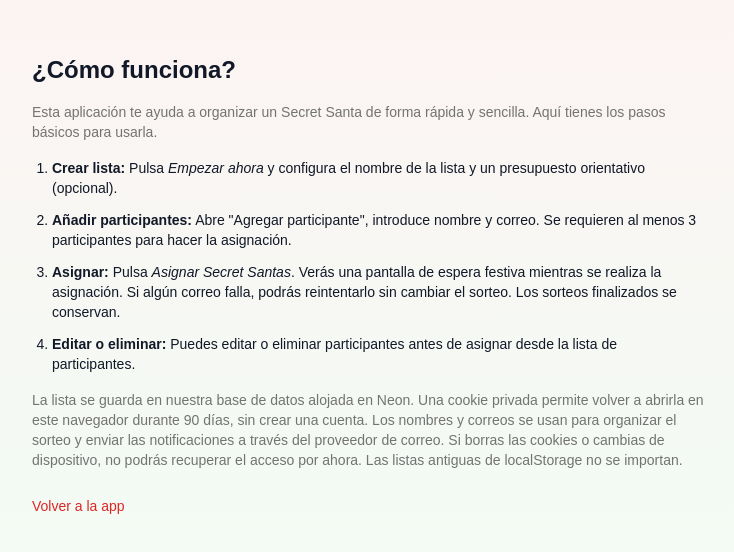
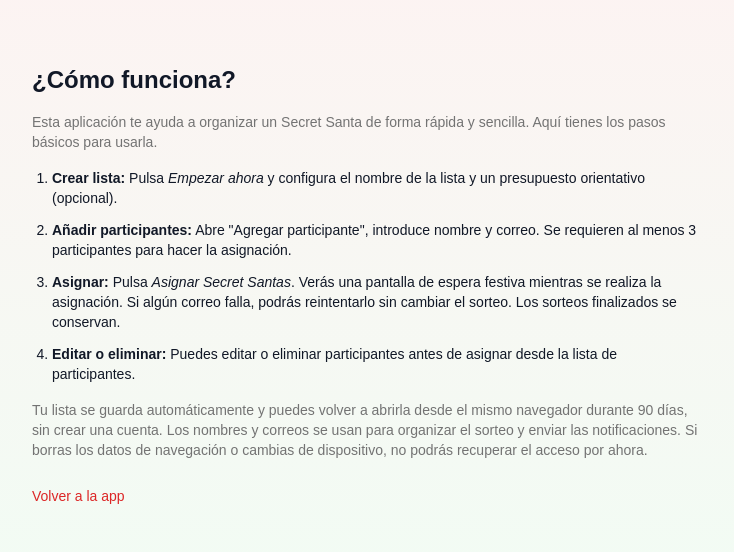
Before and after one commit to LucaPalminteri/secret-santa, a Next.js app: page /help in a window 1280 px wide. Shown: the part 114-666 px from the top of the page, without its empty margins (272-1006 px from the left). Built offline with nearby package versions, Linux system fonts and the light colour scheme.

Commit message:
docs: simplify help page wording

```diff
--- a/src/app/help/page.tsx
+++ b/src/app/help/page.tsx
@@ -28,9 +28,9 @@ export default function HelpPage() {
         </ol>
 
         <p className="mb-4 text-sm text-muted-foreground">
-          La lista se guarda en nuestra base de datos alojada en Neon. Una cookie privada permite volver a abrirla en este navegador durante
-          90 días, sin crear una cuenta. Los nombres y correos se usan para organizar el sorteo y enviar las notificaciones a través del proveedor de correo.
-          Si borras las cookies o cambias de dispositivo, no podrás recuperar el acceso por ahora. Las listas antiguas de localStorage no se importan.
+          Tu lista se guarda automáticamente y puedes volver a abrirla desde el mismo navegador durante 90 días, sin crear una cuenta.
+          Los nombres y correos se usan para organizar el sorteo y enviar las notificaciones.
+          Si borras los datos de navegación o cambias de dispositivo, no podrás recuperar el acceso por ahora.
         </p>
 
         <div className="mt-6">
```
